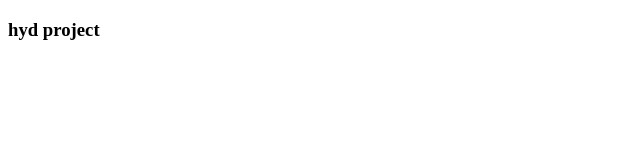
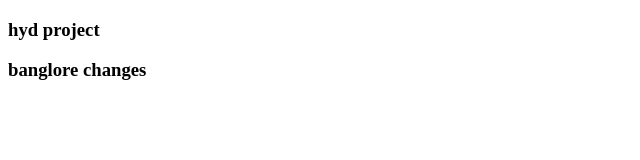
Before and after one commit to Bpraveen345/hyd-person-1, a plain HTML site: page index.html in a window 1280 px wide. Shown: the whole page, without its empty margins (0-640 px from the left). Drawn offline with Linux system fonts and the light colour scheme.

Commit message:
banglore changes

```diff
--- a/index.html
+++ b/index.html
@@ -7,5 +7,6 @@
 </head>
 <body>
     <h3> hyd project</h3>
+    <h3>banglore changes</h3>
 </body>
 </html>
```
